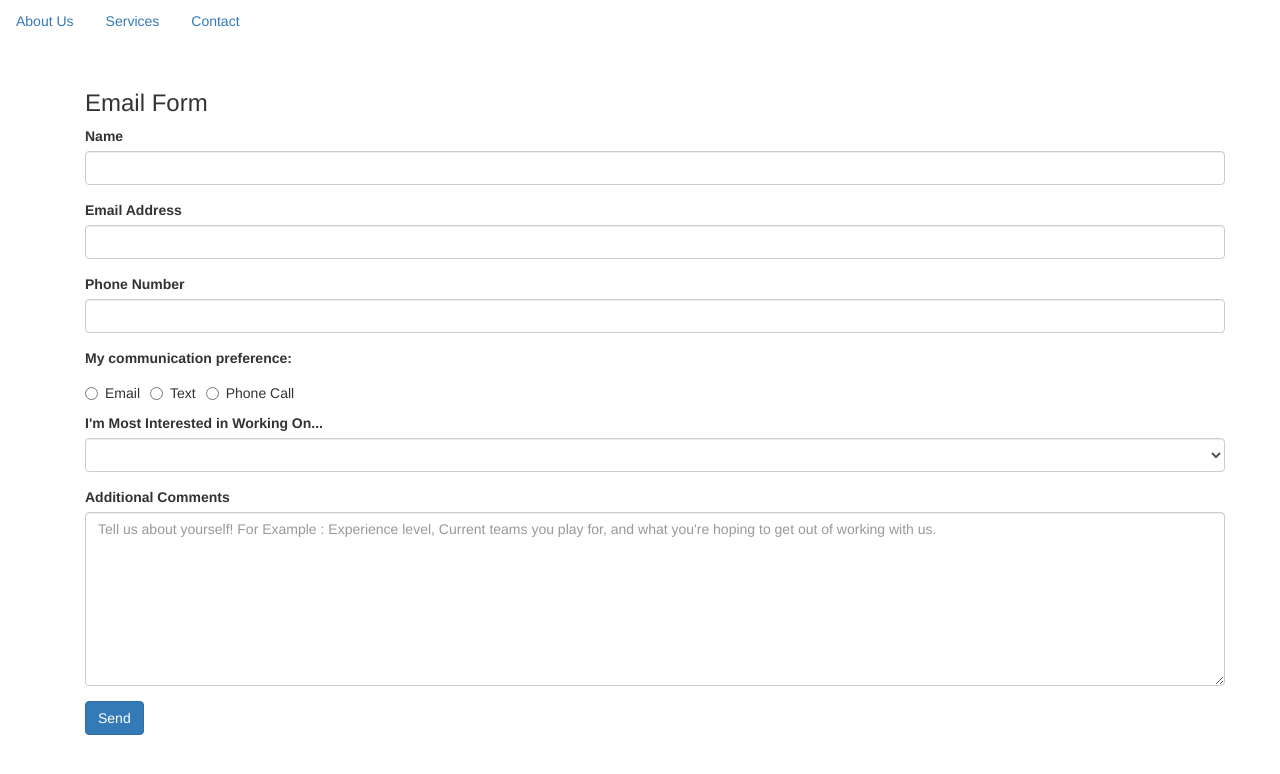
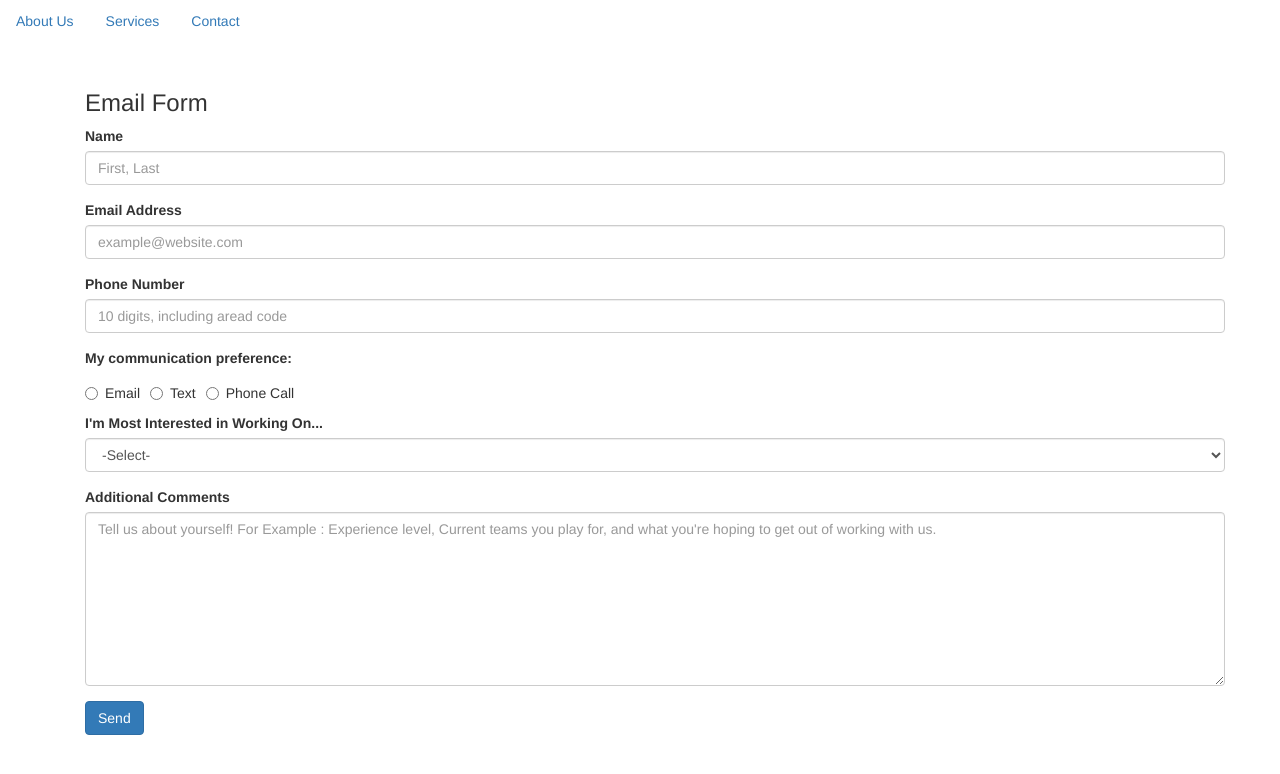
Before and after one commit to LeviWright17/PersonalTraining, an Angular app: page /#/contact in a window 1280 px wide. Shown: the top 774 px of the page. Built offline with nearby package versions, Linux system fonts and the light colour scheme.

Commit message:
Fixed issue with the select

```diff
--- a/src/app/contact/contact.component.html
+++ b/src/app/contact/contact.component.html
@@ -3,15 +3,15 @@
   <form #emailForm="ngForm" novalidate>
     <div class="form-group">
       <label >Name</label>
-      <input class="form-control" type="text" id="name" name="nameContent" [(ngModel)]="potentialCustomer.name">
+      <input class="form-control" placeholder="First, Last" type="text" id="name" name="nameContent" [(ngModel)]="potentialCustomer.name">
     </div>
     <div class="form-group">
       <label>Email Address</label>
-      <input class="form-control" type="text" id="emailAddressContent" name="emailAddressContent" [(ngModel)]="potentialCustomer.emailAddress">
+      <input class="form-control" placeholder="example@website.com" type="text" id="emailAddressContent" name="emailAddressContent" [(ngModel)]="potentialCustomer.emailAddress">
       </div>
     <div class="form-group">
         <label>Phone Number</label>
-        <input class="form-control" type="text" id="phoneNumberContent" name="phoneNumberContent" [(ngModel)]="potentialCustomer.phoneNumber">
+        <input class="form-control" placeholder="10 digits, including aread code" type="text" id="phoneNumberContent" name="phoneNumberContent" [(ngModel)]="potentialCustomer.phoneNumber">
     </div>
     <label>My communication preference:</label>
     <div class="radio">
@@ -37,6 +37,7 @@
     <div class="form-group">
       <label>I'm Most Interested in Working On...</label>
       <select class="form-control" name="primaryInterest" [(ngModel)]="potentialCustomer.primaryInterest">
+        <option value="" disabled="true">-Select-</option>
         <option *ngFor="let interest of interests">
           {{ interest }}
         </option>
--- a/src/app/contact/contact.component.ts
+++ b/src/app/contact/contact.component.ts
@@ -28,15 +28,15 @@ export class ContactComponent implements OnInit {
 
   private potentialCustomer: potentialCustomer = new potentialCustomer();
 
-
   constructor(private contactService: ContactService) {
-
+    this.potentialCustomer.primaryInterest = '';
    }
 
   ngOnInit() {
     // // var result = this.ContactService.getAboutUsData().subscribe();
     // var result = this.contactService.getContactData().subscribe();
     // console.log(result, 'this is the result my dude');
+
   }
 
   verifyEmailContentValid(){
```
